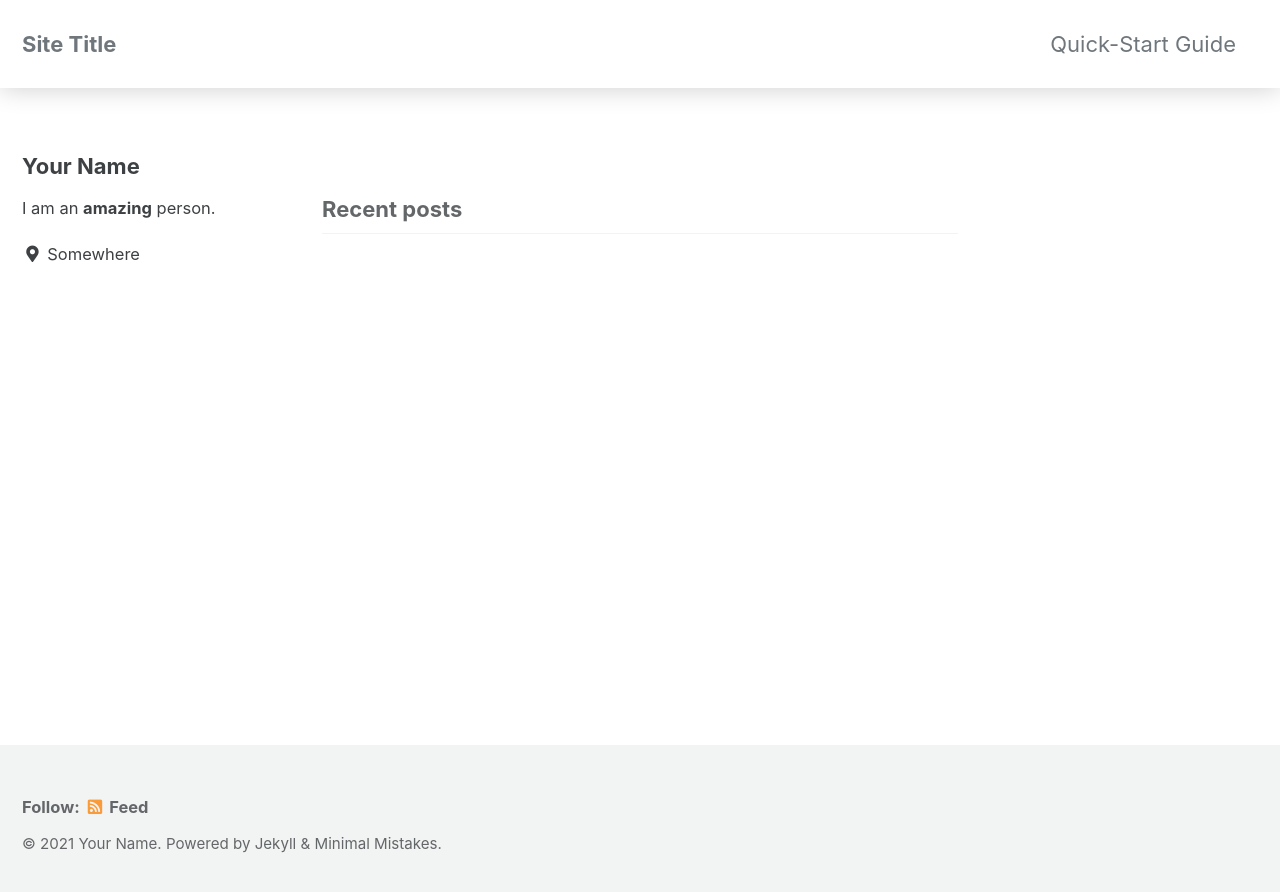
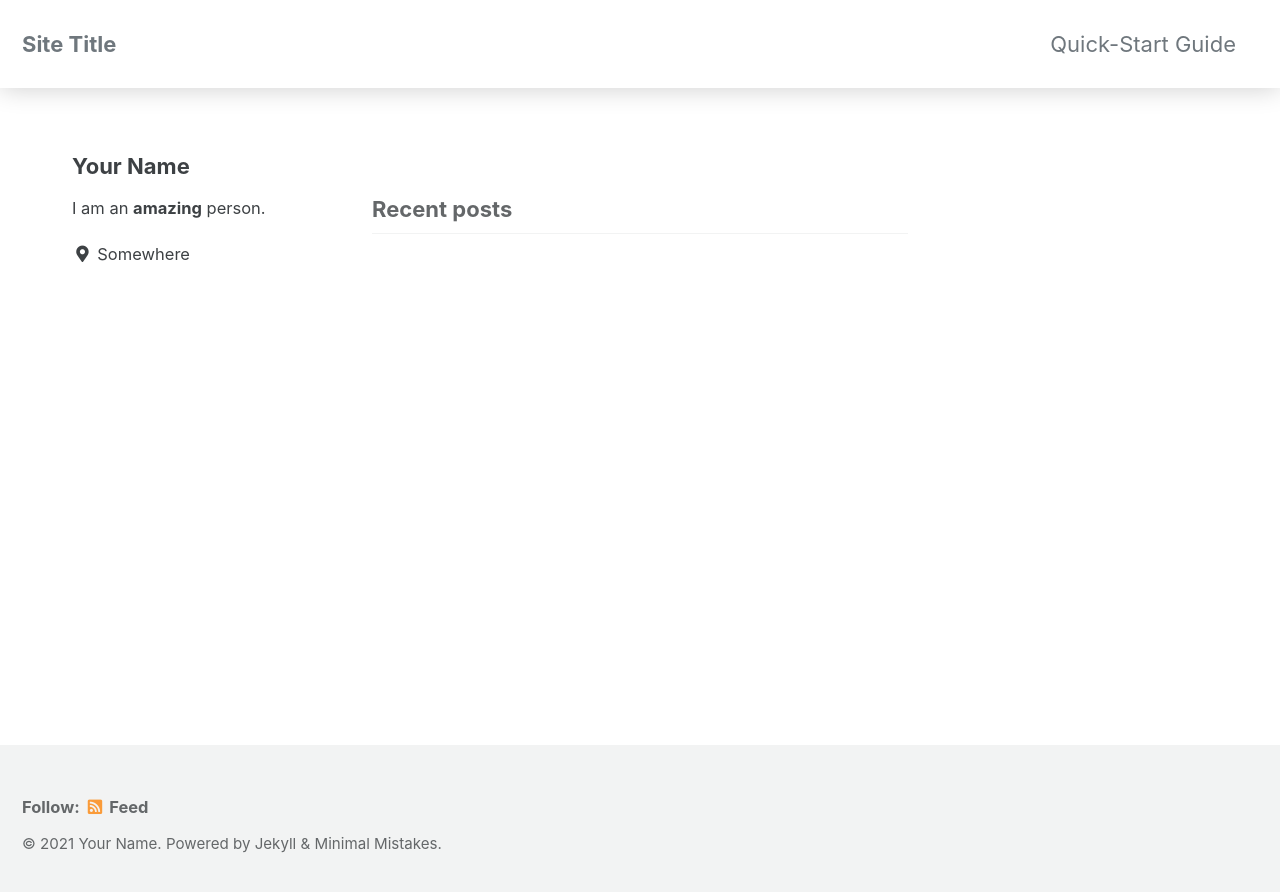
Before and after one commit to BOBDevStudio/Minimal-Mistakes-Fork-Theme, a Jekyll site: the page built from index.html, in a window 1280 px wide. Shown: the top 892 px of the page. Built offline with Jekyll 4.4.1, drawn with Linux system fonts in a browser that asks for light colours; cached includes are drawn as plain includes; the list of posts is cut into pages by our own code.

Commit message:
Updated _bob-custom-edits.scss

```diff
--- a/_sass/minimal-mistakes/_bob-custom-edits.scss
+++ b/_sass/minimal-mistakes/_bob-custom-edits.scss
@@ -13,10 +13,13 @@
     margin-right: auto;
     padding-left: 1em;
     padding-right: 1em;
+    width: calc(100% - 100px);
+    height: auto;
 
     main {
       height: 100% !important;
       width: 100% !important;
+      max-width: unset !important;
       margin: unset !important;
       padding: unset !important;
       display: inline-flex;
```
